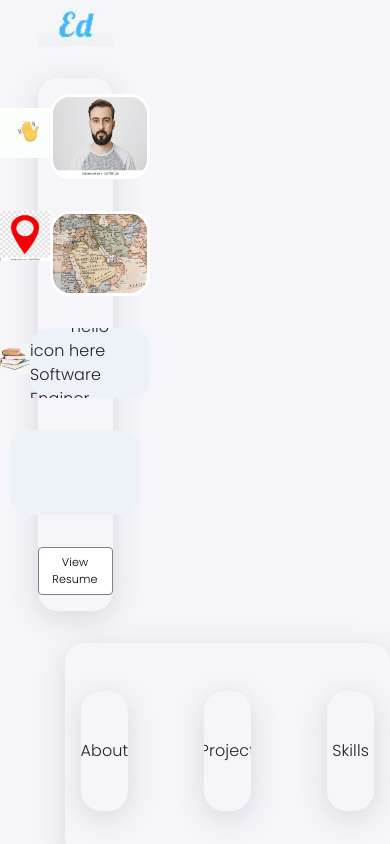
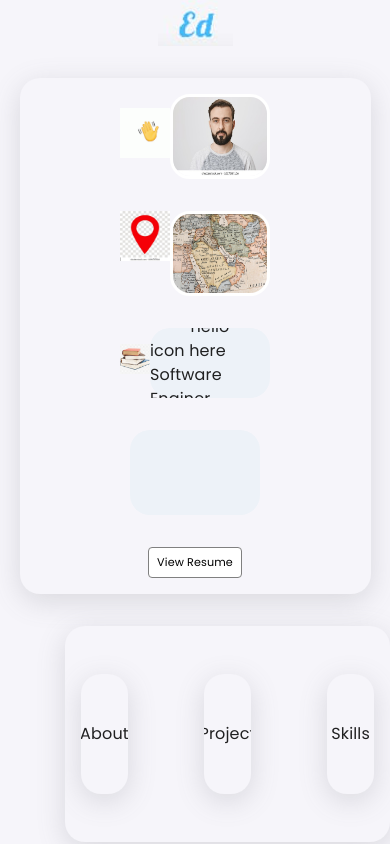
Before and after one commit to sami-lab/Portfolio-template, a React (Create React App) app: page / in a window 390 px wide. Shown: the top 844 px of the page. Built offline with nearby package versions, Linux system fonts and the light colour scheme; a web font is replaced by a local one.

Commit message:
profille

```diff
--- a/package.json
+++ b/package.json
@@ -11,6 +11,7 @@
   "dependencies": {
     "@emotion/react": "latest",
     "@emotion/styled": "latest",
+    "@mui/icons-material": "^5.0.1",
     "@mui/material": "next",
     "react": "latest",
     "react-dom": "latest",
--- a/public/index.html
+++ b/public/index.html
@@ -46,6 +46,26 @@
       href="https://fonts.googleapis.com/css2?family=Poppins:wght@300&display=swap"
       rel="stylesheet"
     />
+    <link
+      href="https://fonts.googleapis.com/css2?family=Poppins:wght@400&display=swap"
+      rel="stylesheet"
+    />
+    <link
+      href="https://fonts.googleapis.com/css2?family=Poppins:wght@500&display=swap"
+      rel="stylesheet"
+    />
+    <link
+      href="https://fonts.googleapis.com/css2?family=Poppins:wght@600&display=swap"
+      rel="stylesheet"
+    />
+    <link
+      href="https://fonts.googleapis.com/css2?family=Poppins:wght@700&display=swap"
+      rel="stylesheet"
+    />
+    <link
+      href="https://fonts.googleapis.com/css2?family=Poppins:wght@800&display=swap"
+      rel="stylesheet"
+    />
   </head>
   <body>
     <noscript>You need to enable JavaScript to run this app.</noscript>
--- a/src/App.js
+++ b/src/App.js
@@ -4,49 +4,79 @@ import Box from "@mui/material/Box";
 import Link from "@mui/material/Link";
 import ProTip from "./ProTip";
 import About from "./pages/about";
-import { Grid, Paper, Button, Typography } from "@mui/material";
+import {
+  Grid,
+  Paper,
+  Button,
+  Typography,
+  useMediaQuery,
+  useTheme,
+} from "@mui/material";
 import Skills from "./pages/skills";
-import Project from "./pages/project"
-import AppBar from "./pages/AppBar"
+import Project from "./pages/project";
+import AppBar from "./pages/AppBar";
 
-import profile from "./assets/profile.jpg"
-import logo from "./assets/ed.png"
-import map from "./assets/map.png"
-import hand from "./assets/hand.gif"
-import location from "./assets/location.jpg"
-import book from "./assets/book.png"
+import profile from "./assets/profile.jpg";
+import logo from "./assets/ed.png";
+import map from "./assets/map.png";
+import hand from "./assets/hand.gif";
+import location from "./assets/location.jpg";
+import book from "./assets/book.png";
 
 export default function App() {
+  const theme = useTheme();
+  const matchesSM = useMediaQuery(theme.breakpoints.down("md"));
+
   return (
     <Grid container style={{ backgroundColor: "#F6F5FA", minHeight: "100vh" }}>
       {/* left bar */}
-      <Grid item lg={3}>
+      <Grid item lg={3} xs={12}>
+        <Grid
+          container
+          direction={"column"}
+          alignItems={matchesSM ? "center" : undefined}
+        >
           {/* logo */}
-        <div style={{ display: "flex", justifyContent: "center", alignItems: "center" }}>
+          <div
+            style={{
+              display: "flex",
+              justifyContent: "center",
+              alignItems: "center",
+            }}
+          >
             <img src={logo} />
           </div>
 
-
           {/* left div */}
-        <div style={{ display: "flex", justifyContent: "center", alignItems: "center", flexDirection: "column" }}>
-
-          <Paper
+          <div
+            style={{
+              display: "flex",
+              justifyContent: "center",
+              alignItems: "center",
+              flexDirection: "column",
+              width: "100%",
+            }}
+          >
+            <Grid
+              container
+              direction={matchesSM ? "row" : "column"}
               elevation={0}
               style={{
                 borderRadius: 20,
                 paddingBottom: "1em",
                 boxShadow: "rgba(100,100,111,0.2) 0px 7px 29px 0px",
                 //boxShadow: "rgba(0, 0, 0, 0.35) 0px 5px 15px",
-              width: "50%",
+                width: matchesSM ? "90%" : "50%",
                 marginTop: "2em",
                 backgroundColor: "#F6F5FA",
                 display: "flex",
                 justifyContent: "center",
                 alignItems: "center",
-              flexDirection: "column"
+                flexDirection: "column",
               }}
             >
-
+              <Grid item>
+                {" "}
                 {/* first image div */}
                 <div
                   style={{
@@ -64,7 +94,7 @@ export default function App() {
                         // border: "3px solid white",
                         // borderRadius: 20,
                         width: "50px",
-                    height: "50px"
+                        height: "50px",
                       }}
                     />
                   </span>
@@ -74,12 +104,13 @@ export default function App() {
                       border: "3px solid white",
                       borderRadius: 20,
                       width: "100px",
-                  height: "85px"
+                      height: "85px",
                     }}
                   />
-
                 </div>
-
+              </Grid>
+              <Grid item>
+                {" "}
                 {/* second image div */}
                 <div
                   style={{
@@ -97,7 +128,7 @@ export default function App() {
                         // border: "3px solid white",
                         // borderRadius: 20,
                         width: "50px",
-                    height: "50px"
+                        height: "50px",
                       }}
                     />
                   </span>
@@ -107,11 +138,13 @@ export default function App() {
                       border: "3px solid white",
                       borderRadius: 20,
                       width: "100px",
-                  height: "85px"
+                      height: "85px",
                     }}
                   />
                 </div>
-
+              </Grid>
+              <Grid item>
+                {" "}
                 {/* third image div */}
                 <div
                   style={{
@@ -130,7 +163,7 @@ export default function App() {
                         // borderRadius: 20,
                         width: "30px",
                         height: "30px",
-                    marginTop: "1em"
+                        marginTop: "1em",
                       }}
                     />
                   </span>
@@ -145,69 +178,75 @@ export default function App() {
                       borderRadius: 20,
                       flexDirection: "column",
                       width: "120px",
-                  height: "70px"
+                      height: "70px",
                     }}
                   >
-                <Typography variant="body1">
-                  hello
-                </Typography>
+                    <Typography variant="body1">hello</Typography>
 
                     <Typography variant="body1">
-                  icon here
-                  Software Enginer
+                      icon here Software Enginer
                     </Typography>
-
                   </div>
-
                 </div>
-
+              </Grid>
+              <Grid item>
                 {/* fourth image div */}
-            <div style={{
+                <div
+                  style={{
                     margin: "1em 0px",
                     borderRadius: 20,
                     overflow: "hidden",
                     // border: "3px solid white",
                     backgroundColor: "#EDF2F8",
                     width: "130px",
-              height: "85px"
+                    height: "85px",
                   }}
                 >
                   {/* <img src={map} style={{ width: "100px", height: "85px" }} /> */}
-
-            </div>
-
+                </div>{" "}
+              </Grid>
+              <Grid item>
+                {" "}
                 {/* bottom button */}
-            <div style={{
+                <div
+                  style={{
                     marginTop: "1em",
                     // borderRadius: 20,
                     // overflow: "hidden",
                     // border: "3px solid white"
                   }}
                 >
-              <Button style={{ backgroundColor: "white", border: "1px solid gray", }}>
-                <Typography variant="body1" style={{ fontSize: "0.8em", color: "black", textTransform: "capitalize" }}>
+                  <Button
+                    style={{
+                      backgroundColor: "white",
+                      border: "1px solid gray",
+                    }}
+                  >
+                    <Typography
+                      variant="body1"
+                      style={{
+                        fontSize: "0.8em",
+                        color: "black",
+                        textTransform: "capitalize",
+                      }}
+                    >
                       View Resume
                     </Typography>
                   </Button>
                 </div>
-
-          </Paper>
-
+              </Grid>
+            </Grid>
           </div>
-
+        </Grid>
       </Grid>
 
       {/* right bar */}
-      <Grid
-        item
-        lg={9}
-      >
+      <Grid item lg={9}>
         <AppBar />
         <About />
         <Skills />
         <Project />
       </Grid>
-
     </Grid>
-  )
+  );
 }
--- /dev/null
+++ b/src/pages/project.css
@@ -0,0 +1,8 @@
+.card {
+  transition: transform 0.2s ease-in-out;
+  transition: transform 0.2s ease-in-out, -webkit-transform 0.2s ease-in-out;
+}
+.card:hover {
+  -webkit-transform: translateY(-4px);
+  transform: translateY(-4px);
+}
--- a/src/pages/skills.js
+++ b/src/pages/skills.js
@@ -42,9 +42,12 @@ export default function Skills() {
       </Grid>
       <Grid item container justifyContent="center">
         <Grid item xs={6}>
-          <ul class="skills__list">
+          <ul
+            className="skills__list"
+            style={{ padding: matchesSM ? 0 : "0.8em 1.4em" }}
+          >
             {skillsArr.map((s) => (
-              <li class="skills__list-item btn btn--plain" key={s}>
+              <li className="skills__list-item btn btn--plain" key={s}>
                 <Typography
                   variant="subtitle1"
                   style={{
```
Also changed, not shown: src/pages/project.js (+48 -10 lines), 1 other file (tests, documents, lock files or other folders). Lines whose indentation alone changed are shown as unchanged.
